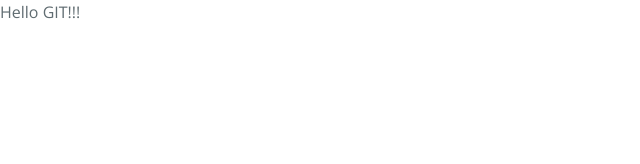
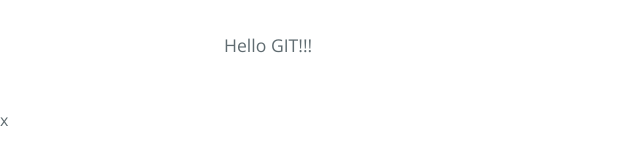
Before and after one commit to super-eva/travel, a plain HTML site: page test.html in a window 1280 px wide. Shown: the whole page, without its empty margins (0-640 px from the left). Drawn offline with nearby package versions, Linux system fonts and the light colour scheme.

Commit message:
ee
Signed-off-by: eva <eva.com.tw>

```diff
--- a/test.html
+++ b/test.html
@@ -9,6 +9,8 @@
     <link rel="stylesheet" type="text/css" href="stylesheets/github-light.css" media="screen">
   </head>
 <body>
+<section class="main-content">
 <p>Hello GIT!!!</p>
+</section>
 </body>
-</html>
+</html>x
```
